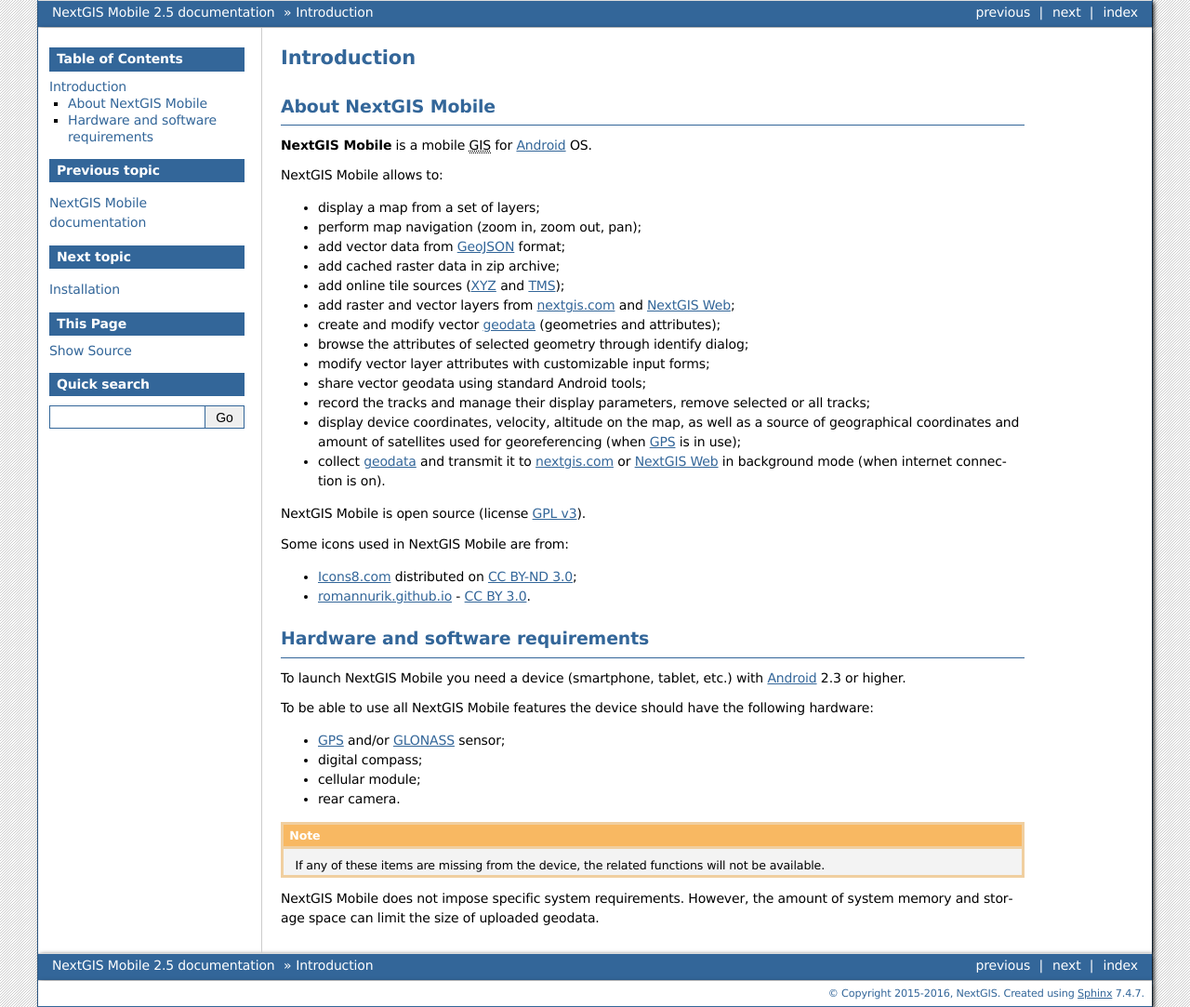
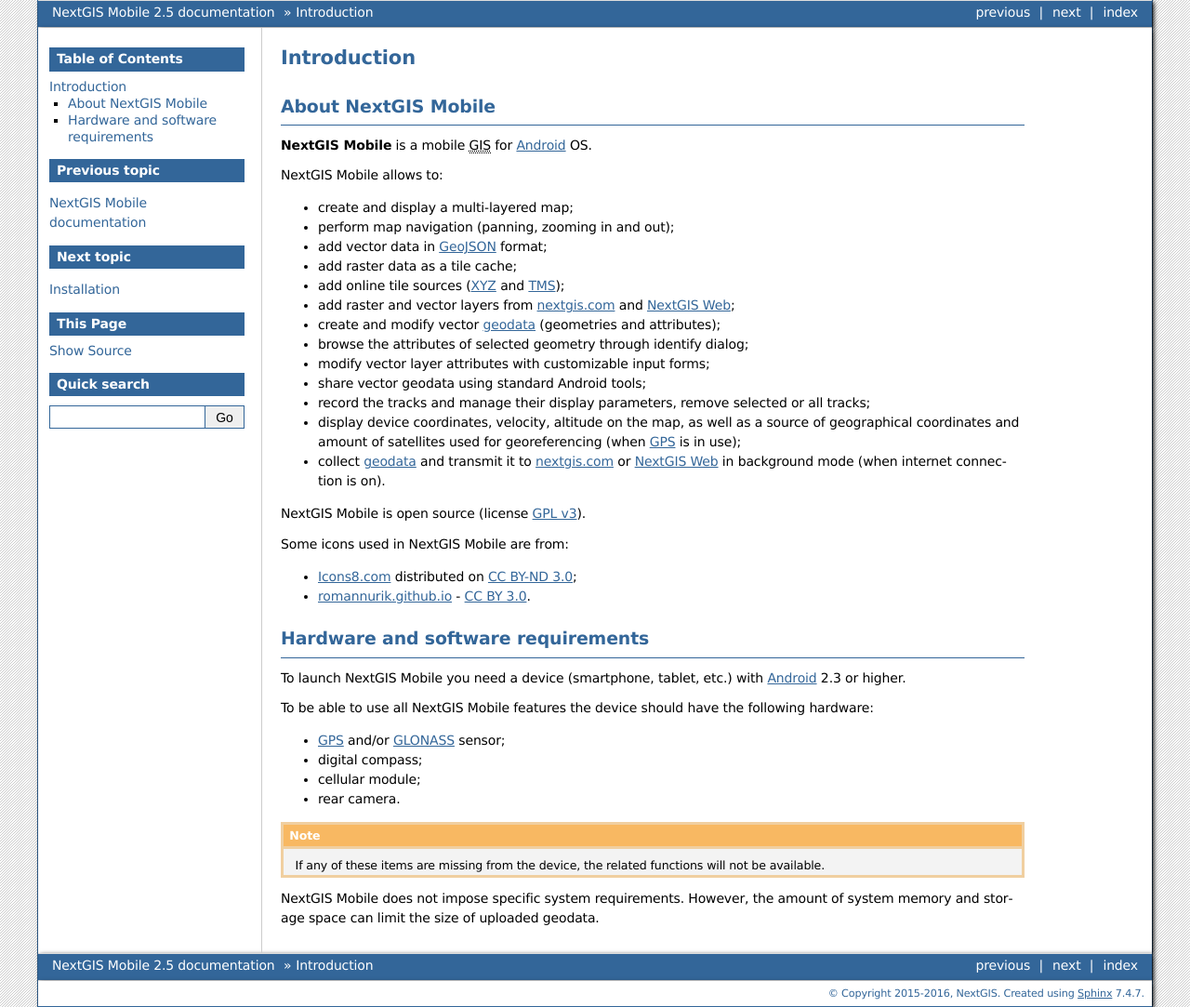
Before and after one commit to nextgis/docs_ngmobile, a Sphinx documentation site: the page built from source/intro.rst, in a window 1280 px wide. Shown: the whole page at 93% size. Built offline with Sphinx 7.4.7, drawn with Linux system fonts in a browser that asks for light colours; formulas are drawn with MathJax 3.

Commit message:
improvements 1

```diff
--- a/source/intro.rst
+++ b/source/intro.rst
@@ -14,10 +14,10 @@
 
 NextGIS Mobile allows to:
 
-* display a map from a set of layers;
-* perform map navigation (zoom in, zoom out, pan);
-* add vector data from :term:`GeoJSON` format;
-* add cached raster data in zip archive;
+* create and display a multi-layered map;
+* perform map navigation (panning, zooming in and out);
+* add vector data in :term:`GeoJSON` format;
+* add raster data as a tile cache;
 * add online tile sources (:term:`XYZ` and :term:`TMS`);
 * add raster and vector layers from `nextgis.com <https://my.nextgis.com/signup/?next=/webgis/>`_ and `NextGIS Web <http://nextgis.com/nextgis-web/>`_;
 * create and modify vector :term:`geodata` (geometries and attributes);
```
